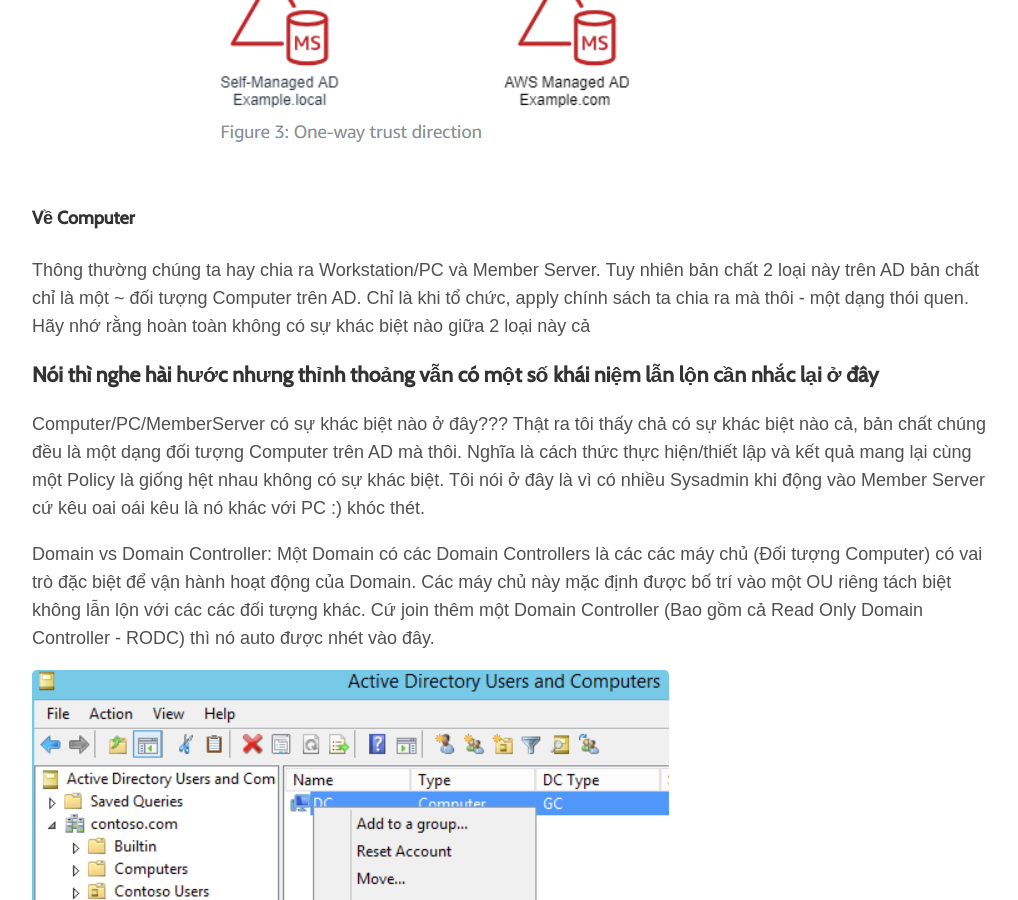
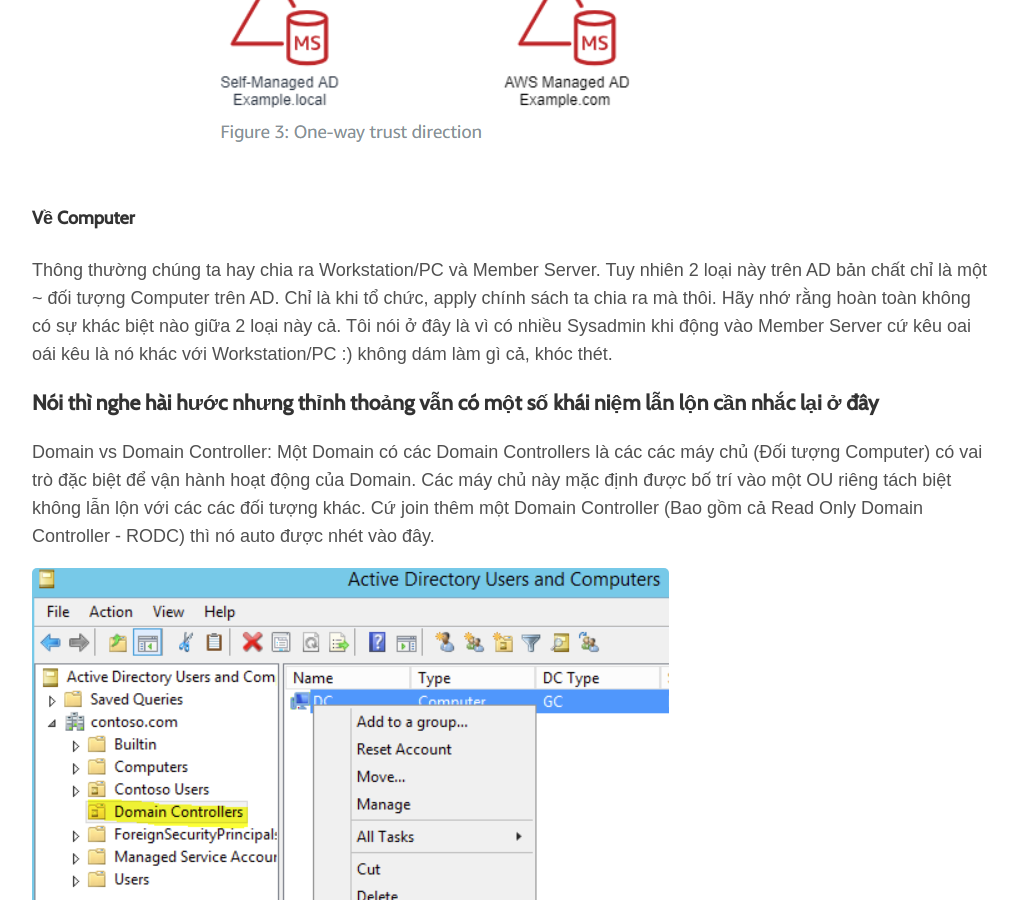
Before and after one commit to vietcf/vietchoi, a Jekyll site: the page built from _posts/2024-04-10-ActiveDirectorySecurity-Active-Directory-In-Basic-p1.md, in a window 1280 px wide and 900 px high, scrolled down 5415 px. Shown: the whole window, without its empty margins (128-1146 px from the left). Built offline with Jekyll 4.4.1, drawn with Linux system fonts in a browser that asks for light colours; some web fonts are replaced.

Commit message:
update path image pc vs member server

```diff
--- a/_posts/2024-04-10-ActiveDirectorySecurity-Active-Directory-In-Basic-p1.md
+++ b/_posts/2024-04-10-ActiveDirectorySecurity-Active-Directory-In-Basic-p1.md
@@ -64,11 +64,9 @@
 
 #### Về Computer
 
-Thông thường chúng ta hay chia ra Workstation/PC và Member Server. Tuy nhiên bản chất 2 loại này trên AD bản chất chỉ là một ~ đối tượng Computer trên AD. Chỉ là khi tổ chức, apply chính sách ta chia ra mà thôi - một dạng thói quen. Hãy nhớ rằng hoàn toàn không có sự khác biệt nào giữa 2 loại này cả
+Thông thường chúng ta hay chia ra Workstation/PC và Member Server. Tuy nhiên 2 loại này trên AD bản chất chỉ là một ~ đối tượng Computer trên AD. Chỉ là khi tổ chức, apply chính sách ta chia ra mà thôi. Hãy nhớ rằng hoàn toàn không có sự khác biệt nào giữa 2 loại này cả. Tôi nói ở đây là vì có nhiều Sysadmin khi động vào Member Server cứ kêu oai oái kêu là nó khác với Workstation/PC :) không dám làm gì cả, khóc thét.
 
 ### Nói thì nghe hài hước nhưng thỉnh thoảng vẫn có một số khái niệm lẫn lộn cần nhắc lại ở đây
-
-Computer/PC/MemberServer có sự khác biệt nào ở đây??? Thật ra tôi thấy chả có sự khác biệt nào cả, bản chất chúng đều là một dạng đối tượng Computer trên AD mà thôi. Nghĩa là cách thức thực hiện/thiết lập và kết quả mang lại cùng một Policy là giống hệt nhau không có sự khác biệt. Tôi nói ở đây là vì có nhiều Sysadmin khi động vào Member Server cứ kêu oai oái kêu là nó khác với PC :) khóc thét.
 
 Domain vs Domain Controller: Một Domain có các Domain Controllers là các các máy chủ (Đối tượng Computer) có vai trò đặc biệt để vận hành hoạt động của Domain. Các máy chủ này mặc định được bố trí vào một OU riêng tách biệt không lẫn lộn với các các đối tượng khác. Cứ join thêm một Domain Controller (Bao gồm cả Read Only Domain Controller - RODC) thì nó auto được nhét vào đây.
 
```
